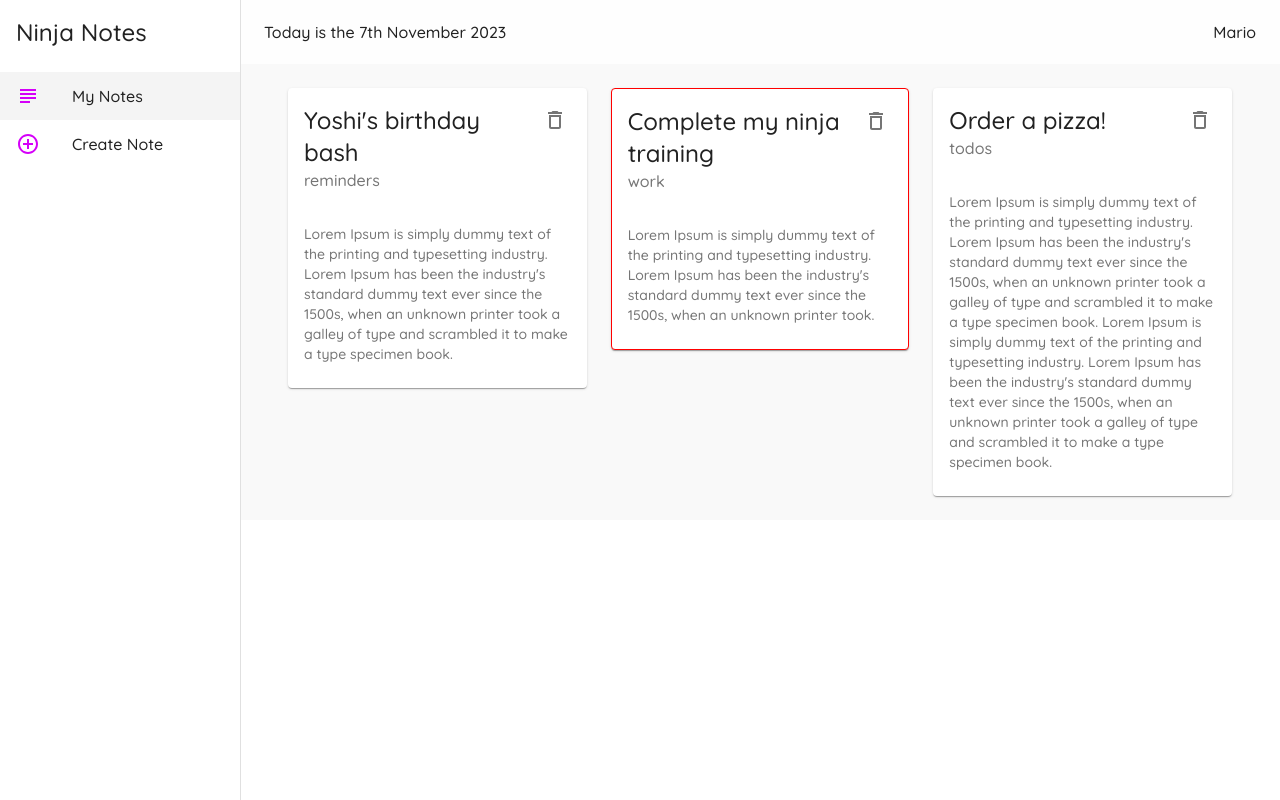
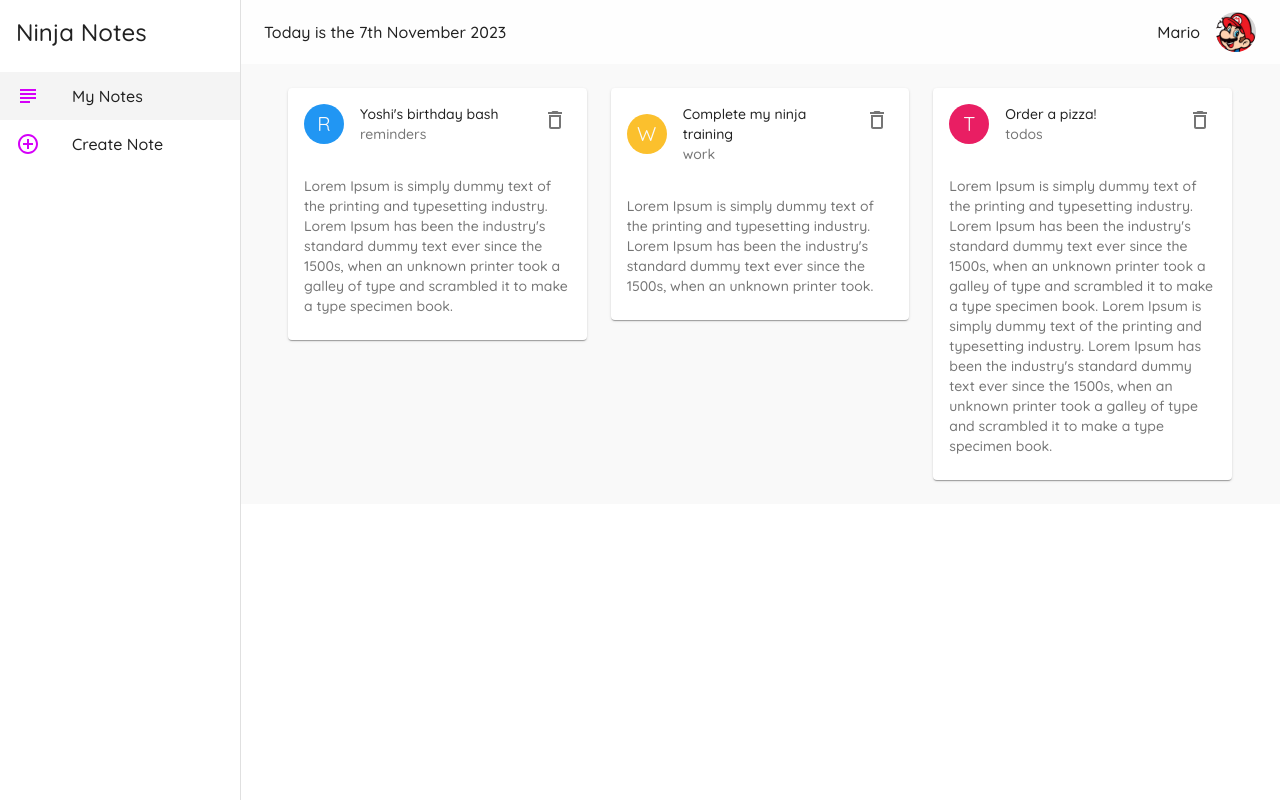
Before and after one commit to KangoChipaila/Learn-Material-UI, a React (Create React App) app: page / in a window 1280 px wide. Built offline with nearby package versions, Linux system fonts and the light colour scheme; data requests are answered from the project's data file.

Commit message:
Lesson 17 Complete

```diff
--- a/src/components/Layout.js
+++ b/src/components/Layout.js
@@ -1,5 +1,5 @@
 import React from 'react'
-import { AppBar, Toolbar, makeStyles } from '@material-ui/core'
+import { AppBar, Avatar, Toolbar, makeStyles } from '@material-ui/core'
 import Drawer from '@material-ui/core/Drawer'
 import Typography from '@material-ui/core/Typography'
 import { useHistory, useLocation } from 'react-router-dom'
@@ -41,6 +41,9 @@ const useStyles = makeStyles((theme) => {
     ,
     date: {
         flexGrow: 1
+    },
+    avatar: {
+        marginLeft: theme.spacing(2)
     }
   }
 })
@@ -76,6 +79,7 @@ export default function Layout({ children }) {
             <Typography>
                 Mario
             </Typography>
+            <Avatar className={classes.avatar} src='./mario-av.png'/>
         </Toolbar>
       </AppBar>
 
--- a/src/components/NoteCard.js
+++ b/src/components/NoteCard.js
@@ -5,25 +5,40 @@ import CardContent from '@material-ui/core/CardContent'
 import IconButton from '@material-ui/core/IconButton'
 import Typography from '@material-ui/core/Typography'
 import DeleteOutlined from '@material-ui/icons/DeleteOutlined'
-import { makeStyles } from '@material-ui/core'
+import { Avatar, makeStyles } from '@material-ui/core'
+import { yellow, green, pink, blue } from '@material-ui/core/colors'
 
 const useStyles = makeStyles({
-  test: {
-    border: (note) => {
-      if (note.category == 'work') {
-        return '1px solid red'
+  avatar: {
+    backgroundColor: (note) => {
+      if (note.category === 'work'){
+        return yellow[700]
+      }
+      if (note.category === 'money'){
+        return green[500]
+      }
+      if (note.category === 'todos'){
+        return pink[500]
+      }
+      return blue[500]
+    }
       }
     }
-  }
-})
+
+)
 
 export default function NoteCard({ note, handleDelete }) {
   const classes = useStyles(note)
 
   return (
     <div>
-      <Card elevation={1} className={classes.test}>
+      <Card elevation={1}>
         <CardHeader
+          avatar={
+            <Avatar className={classes.avatar}>
+              {note.category[0].toUpperCase()}
+            </Avatar>
+          }
           action={
             <IconButton onClick={() => handleDelete(note.id)}>
               <DeleteOutlined />
```
Also changed, not shown: public/mario-av.png (added).
